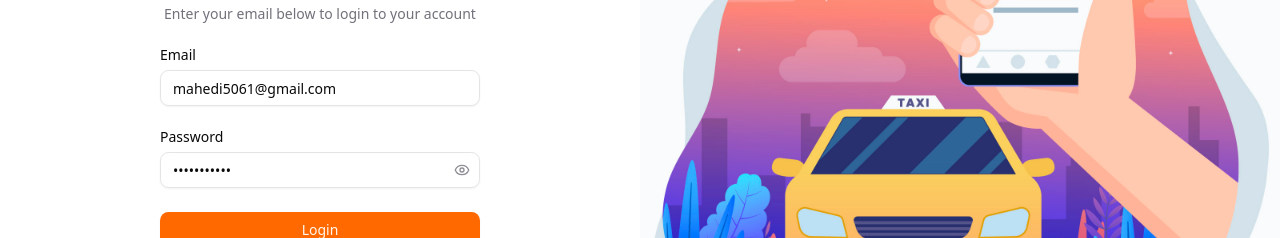
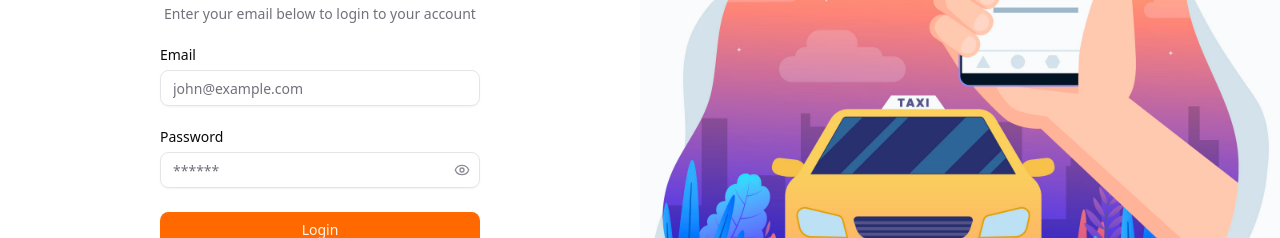
Before and after one commit to mahedihsharif/ride-booking-client, a React (Vite) app: page /login in a window 1280 px wide. Shown: the part 300-538 px from the top of the page. Built offline with nearby package versions, Linux system fonts and the light colour scheme; no server answers.

Commit message:
update:loginform

```diff
--- a/src/components/modules/auth/LoginForm.tsx
+++ b/src/components/modules/auth/LoginForm.tsx
@@ -32,8 +32,8 @@ export function LoginForm({
   const form = useForm<z.infer<typeof loginSchema>>({
     resolver: zodResolver(loginSchema),
     defaultValues: {
-      email: "mahedi5061@gmail.com",
-      password: "Sharif118@#",
+      email: "",
+      password: "",
     },
   });
   const onSubmit = async (data: z.infer<typeof loginSchema>) => {
```
